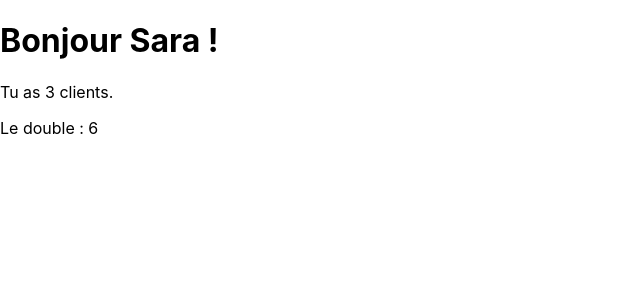
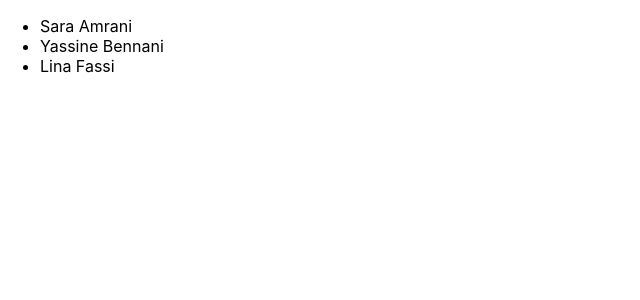
Before and after one commit to dannasalouabac-hub/crm-mern, a React (Create React App) app in the folder frontend/: page / in a window 1280 px wide. Shown: the top 300 px of the page, without its empty margins (0-640 px from the left). Built offline with nearby package versions, Linux system fonts and the light colour scheme.

Commit message:
third push

```diff
--- a/frontend/src/App.js
+++ b/frontend/src/App.js
@@ -1,14 +1,16 @@
 import './App.css';
 
 function App() {
-  const prenom = "Sara";
-  const nombreClients = 3;
+  const clients = [
+    { id: 1, nom: "Sara Amrani" },
+    { id: 2, nom: "Yassine Bennani" },
+    { id: 3, nom: "Lina Fassi" }
+  ];
   return (
-    <div>
-       <h1>Bonjour {prenom} !</h1>
-       <p>Tu as {nombreClients} clients.</p>
-       <p>Le double : {nombreClients * 2}</p>
-    </div>
+   <ul> {clients.map((client) => (
+   <li key={client.id}>{client.nom}</li>
+  ))}
+  </ul>
   );
 }
 
```
